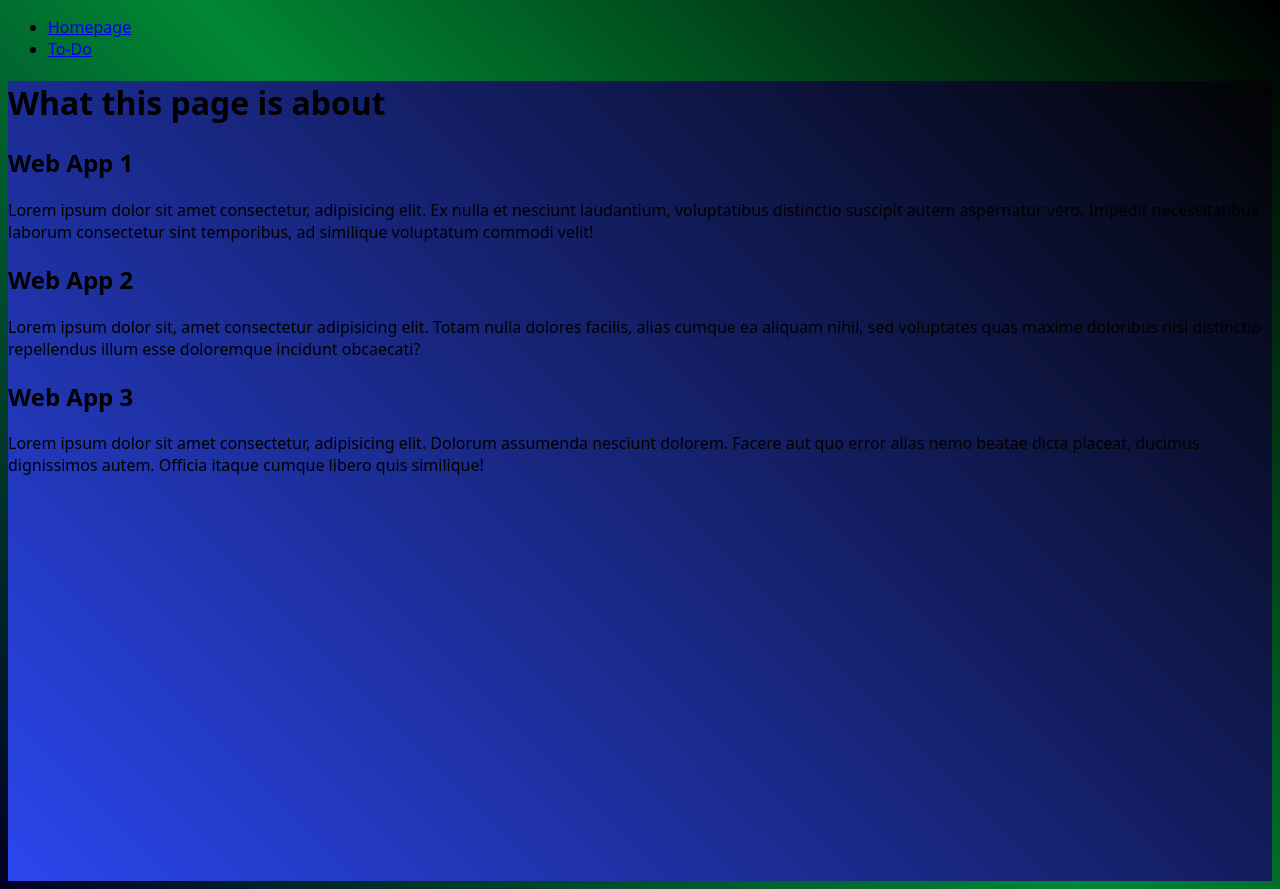
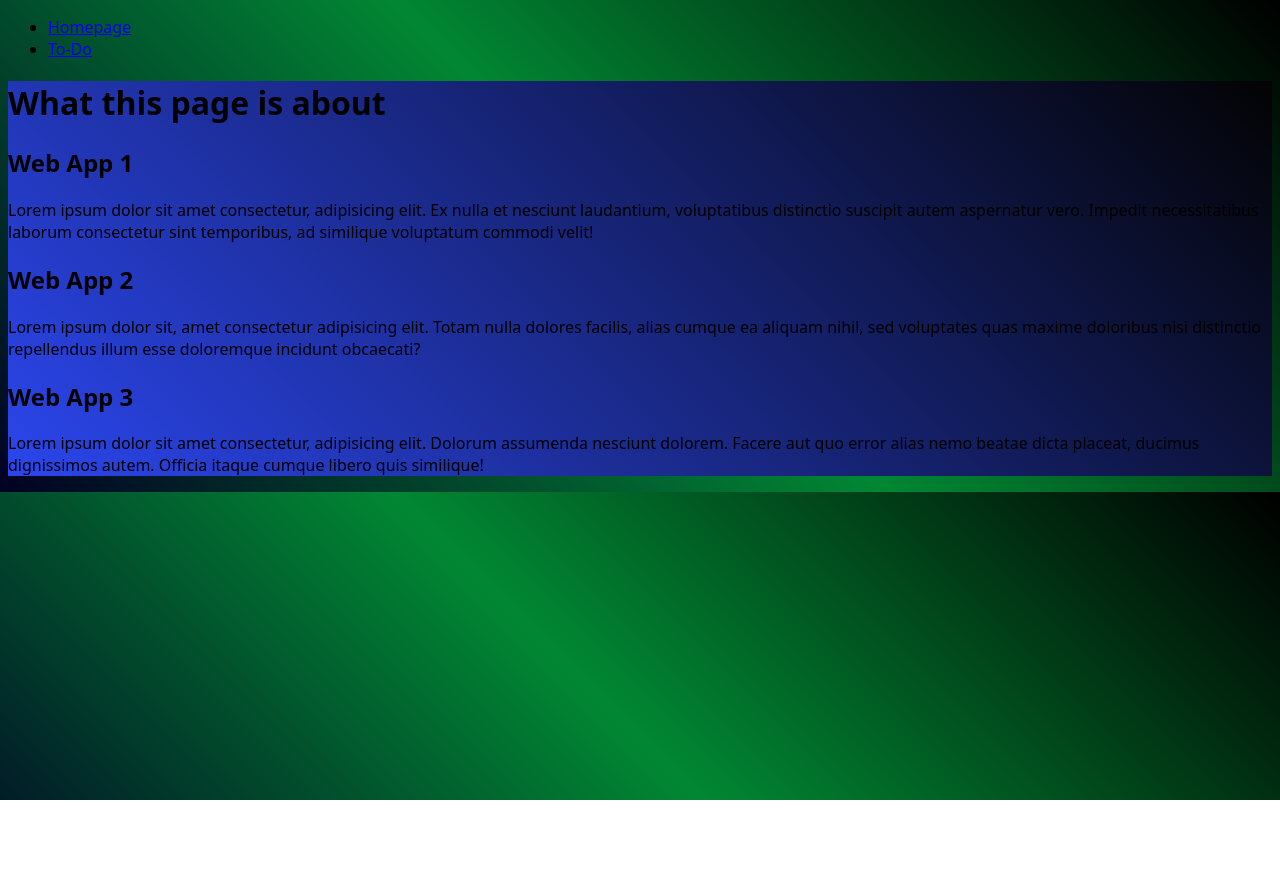
Before and after one commit to WilkinsGBE/ProductivityWebApp, a React (Vite) app: page / in a window 1280 px wide. After the commit the page ends 800 px from the top, so only its background shows below. Built offline with nearby package versions, Linux system fonts and the light colour scheme.

Commit message:
Change the productivity web app folder structure

```diff
--- a/src/App.jsx
+++ b/src/App.jsx
@@ -1,7 +1,7 @@
 import React from 'react';
 import { BrowserRouter as Router, Route, Routes, Link } from 'react-router-dom';
-import { Todo } from './components/Todo';
-import { Homepage } from './components/Homepage';
+import { Todo } from './components/TodoApp/Todo';
+import { Homepage } from './components/Homepage/Homepage';
 
 const App = () => {
   return (
--- a/src/components/Homepage.jsx
+++ b/src/components/Homepage/Homepage.jsx
@@ -1,5 +1,5 @@
 import React from "react";
-import "../style/homepage.css";
+import "./homepage.css"
 
 export const Homepage = () => {
   return (
--- a/src/style/homepage.css
+++ b/src/components/Homepage/homepage.css
@@ -6,5 +6,4 @@
     rgba(43, 70, 237, 1) 0%,
     rgba(3, 3, 3, 1) 100%
   );
-  height: 100vh;
 }
--- a/src/components/Todo.jsx
+++ b/src/components/TodoApp/Todo.jsx
@@ -1,6 +1,6 @@
 import React, { useEffect, useRef, useState } from "react";
-import "../style/TodoApp.css";
-import todo_icon from "../assets/todo_icon.png";
+import "./TodoApp.css";
+import todo_icon from "../../assets/todo_icon.png";
 import TodoItems from "./TodoItems";
 
 export const Todo = () => {
```
Also changed, not shown: src/components/TodoApp/TodoItems.jsx (renamed from src/components/TodoItems.jsx, +4 -4 lines), src/components/TodoApp/TodoApp.css (renamed from src/style/TodoApp.css).
